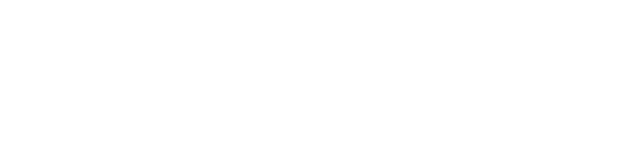
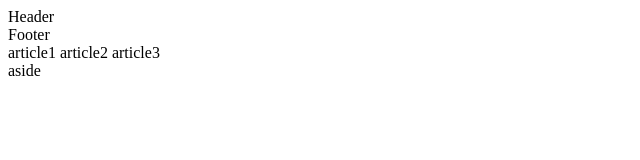
Before and after one commit to 2csqd2/2csqd2.github.io, a plain HTML site: page index.html in a window 1280 px wide. Shown: the whole page, without its empty margins (0-640 px from the left). Drawn offline with Linux system fonts and the light colour scheme.

Commit message:
adding html5 layout

```diff
--- a/index.html
+++ b/index.html
@@ -4,12 +4,25 @@
             <title>Divorce in the time of a Pandemic</title>
             <meta charset="UTF-8">
             <meta name="description" content="Divorce">
-
             <meta name="viewport" content="width=device-width, initial-scale=1.0">
-
             <link rel="stylesheet" href="index.css">
     </head>
+
     <body>
-        <div class="white"></div>
+        <header>
+            Header
+        </header>
+        <footer>
+            Footer
+        </footer>
+        <article>
+            article1
+            article2
+            article3
+        </article>
+        <aside>
+            aside
+        </aside>
+
     </body>
 </html>
```
